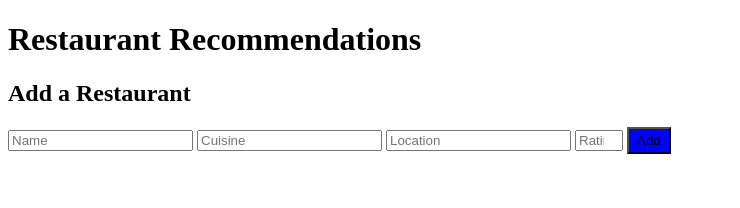
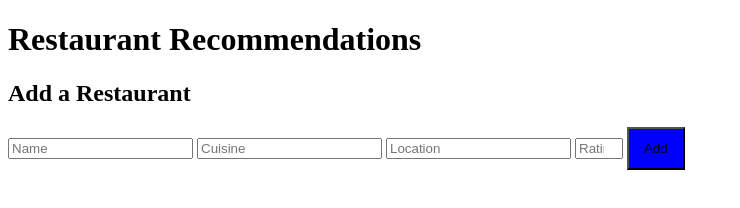
Before and after one commit to s222337266/restaurant-recommendation-app, a website: page public/index.html in a window 1280 px wide. Shown: the whole page, without its empty margins (0-740 px from the left). Drawn offline with Linux system fonts and the light colour scheme; no server answers.

```diff
--- a/public/index.html
+++ b/public/index.html
@@ -42,7 +42,7 @@
         <input type="text" id="cuisine" placeholder="Cuisine" required />
         <input type="text" id="location" placeholder="Location" required />
         <input type="number" id="rating" placeholder="Rating" required min="1" max="5" />
-        <button type="submit" style="background-color:blue; padding: 4px 8px;">Add</button>
+        <button type="submit" style="background-color:blue; padding: 12px 15px;">Add</button>
     </form>
 </body>
 </html>
```
